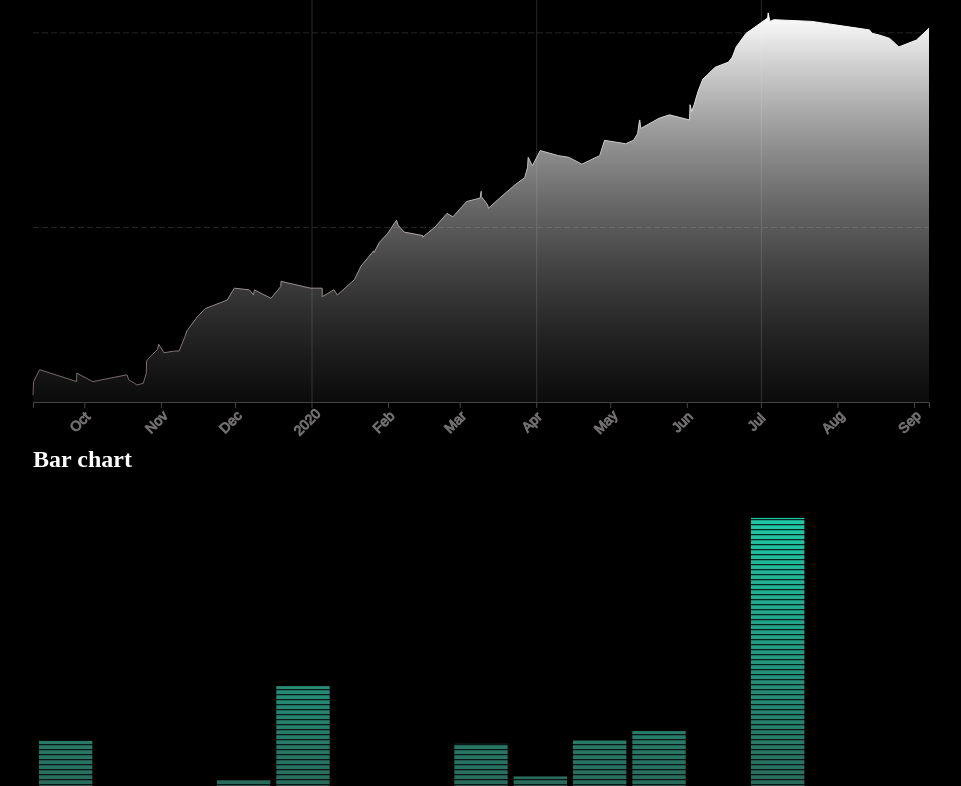
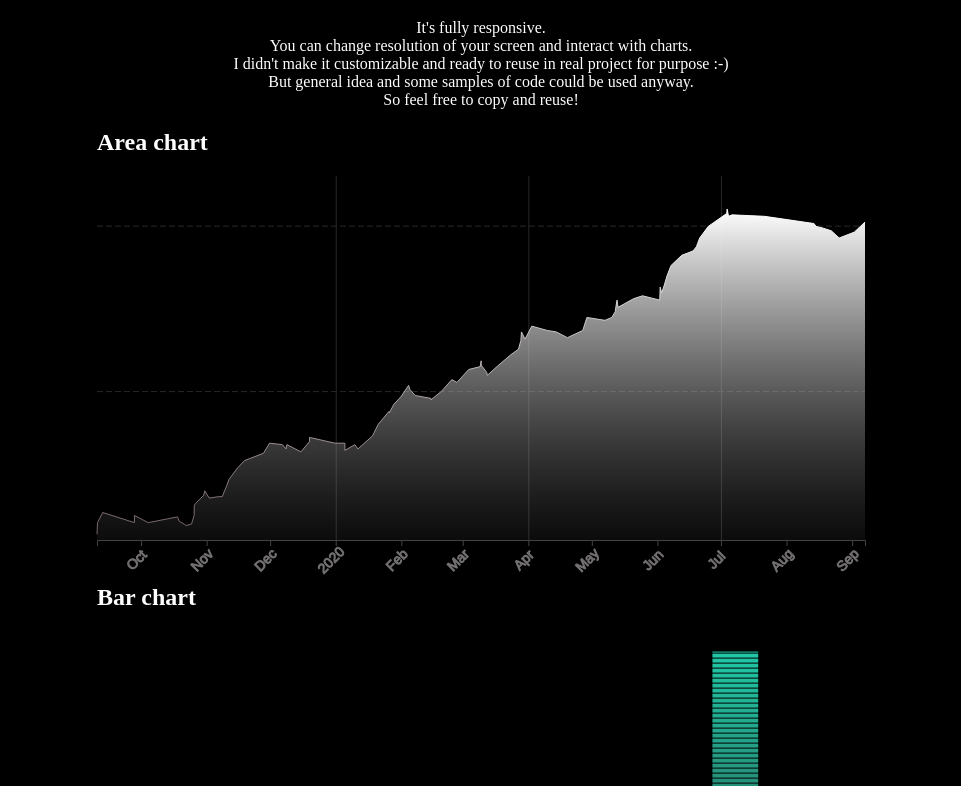
Before and after one commit to boykovdmitriy/visualisation-demo, a website with bundled scripts: page src/index.html in a window 1280 px wide. Shown: the part 93-879 px from the top of the page, without its empty margins (159-1120 px from the left). Built offline with nearby package versions, Linux system fonts and the light colour scheme.

Commit message:
[ADD] added favicon and description for charts

```diff
--- a/package.json
+++ b/package.json
@@ -6,7 +6,8 @@
   "scripts": {
     "dev": "NODE_ENV=development parcel src/index.html --open",
     "build": "NODE_ENV=production parcel build src/index.html --public-url https://boykovdmitriy.github.io/visualisation-demo/",
-    "predeploy": "npm run build",
+    "predeploy": "npm run clean && npm run build",
+    "clean" : "gh-pages-clean",
     "deploy": "gh-pages -d dist",
     "precommit": "lint-staged"
   },
--- a/src/app.scss
+++ b/src/app.scss
@@ -12,8 +12,31 @@ body {
   flex-direction: column;
 }
 
+.title {
+  color: white;
+  padding: 1rem;
+}
+
+.description {
+  color: white;
+  display: flex;
+  align-items: center;
+  flex-direction: column;
+}
+
+.main__content {
+  width: 100%;
+  display: flex;
+  align-items: center;
+  flex-direction: column;
+}
+
 .container {
-  width: 70%;
+  width: 60%;
+
+  @media (max-width: 600px) {
+    width: 90%;
+  }
 }
 
 .chart {
--- a/src/index.html
+++ b/src/index.html
@@ -1,13 +1,31 @@
 <!DOCTYPE html>
 <html lang="en">
-<head>
-    <meta charset="UTF-8">
-    <title>asads</title>
-</head>
-<body>
- <div class="container" id="container">
-
- </div>
-<script src="index.js"></script>
-</body>
+  <head>
+    <meta charset="UTF-8" />
+    <title>Visualisation demo</title>
+    <link rel="shortcut icon" href="./favicon.png" />
+  </head>
+  <body>
+    <header></header>
+    <h1 class="title">Demo of visualisations that i developed in the past</h1>
+    <section class="description">
+      <span>It's fully responsive. </span>
+      <span
+        >You can change resolution of your screen and interact with charts.
+      </span>
+      <span>
+        I didn't make it customizable and ready to reuse in real project for
+        purpose :-)
+      </span>
+      <span>
+        But general idea and some samples of code could be used anyway.
+      </span>
+      <span>So feel free to copy and reuse!</span>
+    </section>
+    <main class="main__content">
+      <div class="container" id="container"></div>
+    </main>
+    <footer></footer>
+    <script src="index.js"></script>
+  </body>
 </html>
```
Also changed, not shown: src/favicon.png (added).
